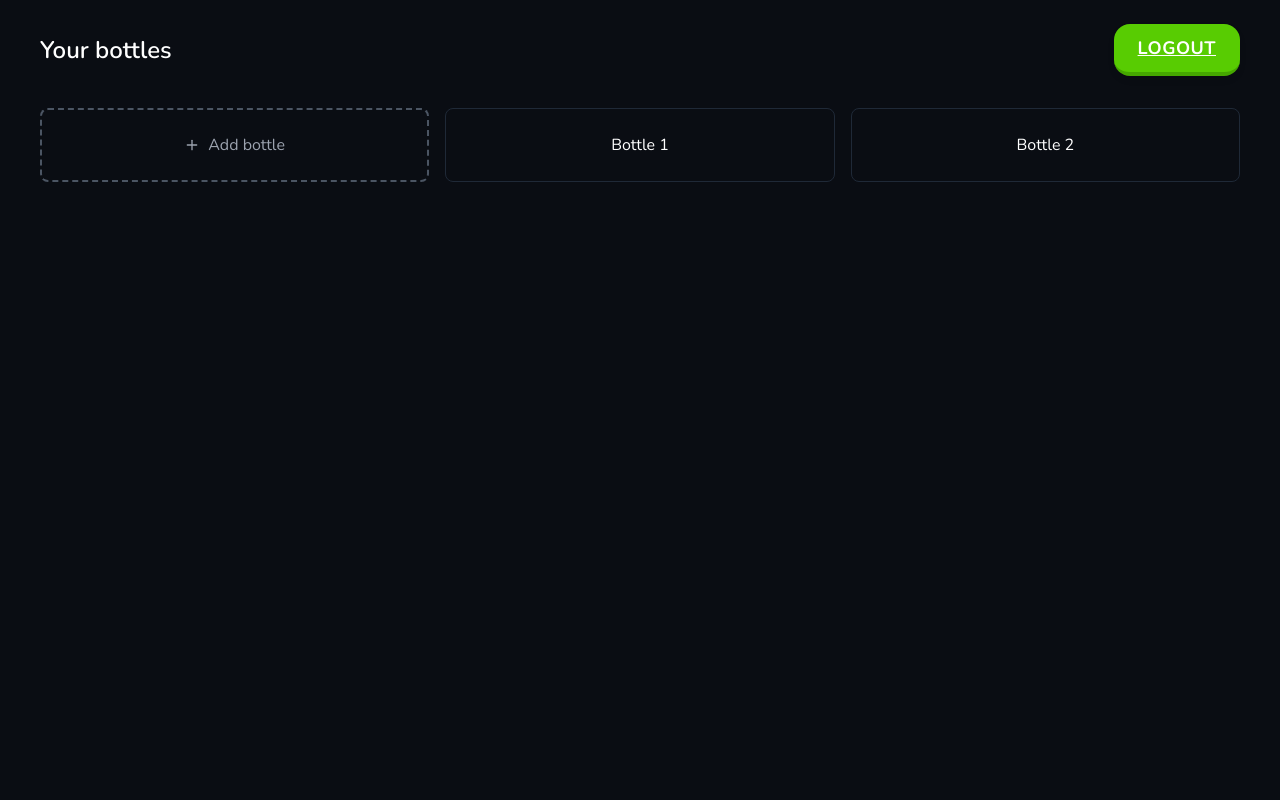
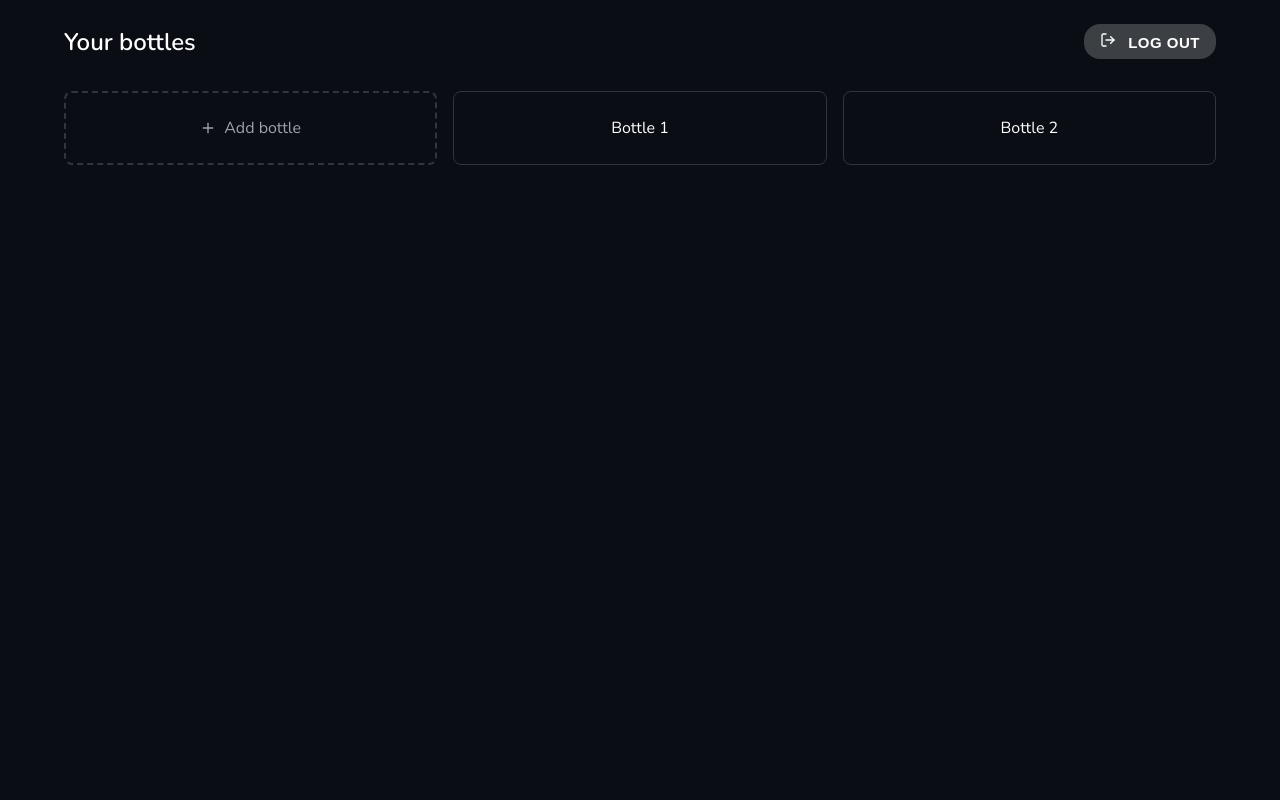
Before and after one commit to d6stiny/bwb, a PHP site: page /dashboard.php in a window 1280 px wide. Run offline with PHP 8.4, Linux system fonts and the light colour scheme; the visitor is signed in with stand-in values (Sample User, id 1).

Commit message:
refactor dashboard styles and enhance bottle management functionality

```diff
--- a/dashboard.php
+++ b/dashboard.php
@@ -15,12 +15,28 @@
     <title>Your Bottles</title>
     <link href="https://fonts.googleapis.com/css2?family=Nunito:wght@400;600;700&display=swap" rel="stylesheet">
     <style>
+        :root {
+            --background: #0a0d13;
+            --dialog-background: #0d1117;
+            --input-background: #141619;
+            --border-color: #30363d;
+            --text-color: #ffffff;
+            --button-color: #4cb5f9;
+            --button-hover: #3a91c5;
+            --logout-button: #3c3f43;
+            --logout-button-hover: #4a4d51;
+        }
+
+        * {
+            box-sizing: border-box;
+            margin: 0;
+            padding: 0;
+        }
+
         body {
             font-family: 'Nunito', Arial, sans-serif;
-            background-color: #0a0d13;
-            color: white;
-            margin: 0;
-            padding: 0;
+            background-color: var(--background);
+            color: var(--text-color);
             min-height: 100vh;
             display: flex;
             justify-content: center;
@@ -42,35 +58,28 @@
         h1 {
             font-size: 24px;
             font-weight: 600;
-            margin: 0;
         }
 
         .logout-btn {
-            background-color: #58cc02;
+            background-color: #3c3f43;
             color: white;
             font-weight: 700;
-            font-size: 18px;
-            padding: 12px 24px;
+            font-size: 15px;
+            padding: 8px 16px;
             border: none;
             border-radius: 16px;
             cursor: pointer;
             transition: all 0.15s ease-in-out;
-            border-bottom: 4px solid #45a700;
-            box-shadow: 0 4px 6px rgba(0, 0, 0, 0.1);
-            font-family: 'Nunito', Arial, sans-serif;
             text-transform: uppercase;
             letter-spacing: 0.5px;
         }
 
         .logout-btn:hover {
-            background-color: #4caf00;
-            box-shadow: 0 6px 8px rgba(0, 0, 0, 0.15);
+            background-color: #4a4d51;
         }
 
         .logout-btn:active {
-            transform: translateY(4px);
-            border-bottom: 0;
-            box-shadow: inset 0 4px 6px rgba(0, 0, 0, 0.1);
+            transform: translateY(1px);
         }
 
         .bottles-grid {
@@ -81,7 +90,7 @@
 
         .bottle-card {
             background-color: transparent;
-            border: 1px solid #1f2937;
+            border: 1px solid var(--border-color);
             border-radius: 8px;
             padding: 24px;
             display: flex;
@@ -91,12 +100,8 @@
             transition: border-color 0.3s ease;
         }
 
-        .bottle-card:hover {
-            border-color: #4b5563;
-        }
-
         .add-bottle {
-            border: 2px dashed #4b5563;
+            border: 2px dashed var(--border-color);
         }
 
         .add-bottle span {
@@ -185,7 +228,14 @@
     <div class="container">
         <header>
             <h1>Your bottles</h1>
-            <a href="/logout" class="logout-btn">Logout</a>
+            <button class="logout-btn">
+                <svg xmlns="http://www.w3.org/2000/svg" width="16" height="16" viewBox="0 0 24 24" fill="none" stroke="currentColor" stroke-width="2" stroke-linecap="round" stroke-linejoin="round" style="margin-right: 8px;">
+                    <path d="M9 21H5a2 2 0 0 1-2-2V5a2 2 0 0 1 2-2h4"></path>
+                    <polyline points="16 17 21 12 16 7"></polyline>
+                    <line x1="21" y1="12" x2="9" y2="12"></line>
+                </svg>
+                Log Out
+            </button>
         </header>
         <div class="bottles-grid">
             <div class="bottle-card add-bottle" id="addBottleCard">
@@ -208,17 +258,19 @@
 
     <div id="addBottleDialog" class="dialog-overlay hidden" role="dialog" aria-labelledby="dialogTitle">
         <div class="dialog">
-            <h2 id="dialogTitle">Add New Bottle</h2>
+            <div class="dialog-header">
+                <h2 id="dialogTitle" class="dialog-title">Add Bottle</h2>
+                <button class="close-button" aria-label="Close dialog">
+                    <svg width="24" height="24" viewBox="0 0 24 24" fill="none" stroke="currentColor" stroke-width="2" stroke-linecap="round" stroke-linejoin="round">
+                        <line x1="18" y1="6" x2="6" y2="18"></line>
+                        <line x1="6" y1="6" x2="18" y2="18"></line>
+                    </svg>
+                </button>
+            </div>
             <form id="addBottleForm" class="dialog-form">
-                <label for="bottleId">
-                    Bottle ID:
-                    <input type="text" id="bottleId" name="bottleId" required>
-                </label>
-                <label for="bottleName">
-                    Bottle Name:
-                    <input type="text" id="bottleName" name="bottleName" required>
-                </label>
-                <button type="submit">Add Bottle</button>
+                <input type="text" id="bottleId" name="bottleId" placeholder="Bottle ID" required>
+                <input type="text" id="bottleName" name="bottleName" placeholder="Bottle Name" required>
+                <button type="submit" class="submit-button">Add Bottle</button>
             </form>
         </div>
     </div>
@@ -227,10 +279,15 @@
         const addBottleCard = document.getElementById('addBottleCard');
         const addBottleDialog = document.getElementById('addBottleDialog');
         const addBottleForm = document.getElementById('addBottleForm');
+        const closeButton = document.querySelector('.close-button');
         const bottlesGrid = document.querySelector('.bottles-grid');
 
         addBottleCard.addEventListener('click', () => {
             addBottleDialog.classList.remove('hidden');
+        });
+
+        closeButton.addEventListener('click', () => {
+            addBottleDialog.classList.add('hidden');
         });
 
         addBottleDialog.addEventListener('click', (event) => {
@@ -246,7 +303,7 @@
 
             const newBottleCard = document.createElement('div');
             newBottleCard.className = 'bottle-card';
-            newBottleCard.innerHTML = `<span>${bottleName} (ID: ${bottleId})</span>`;
+            newBottleCard.innerHTML = `<span>${bottleName}</span>`;
 
             bottlesGrid.appendChild(newBottleCard);
 
```
Also changed, not shown: other parts of dashboard.php (+67 -29 lines), models/Bottle.php (+7 -0 lines).
